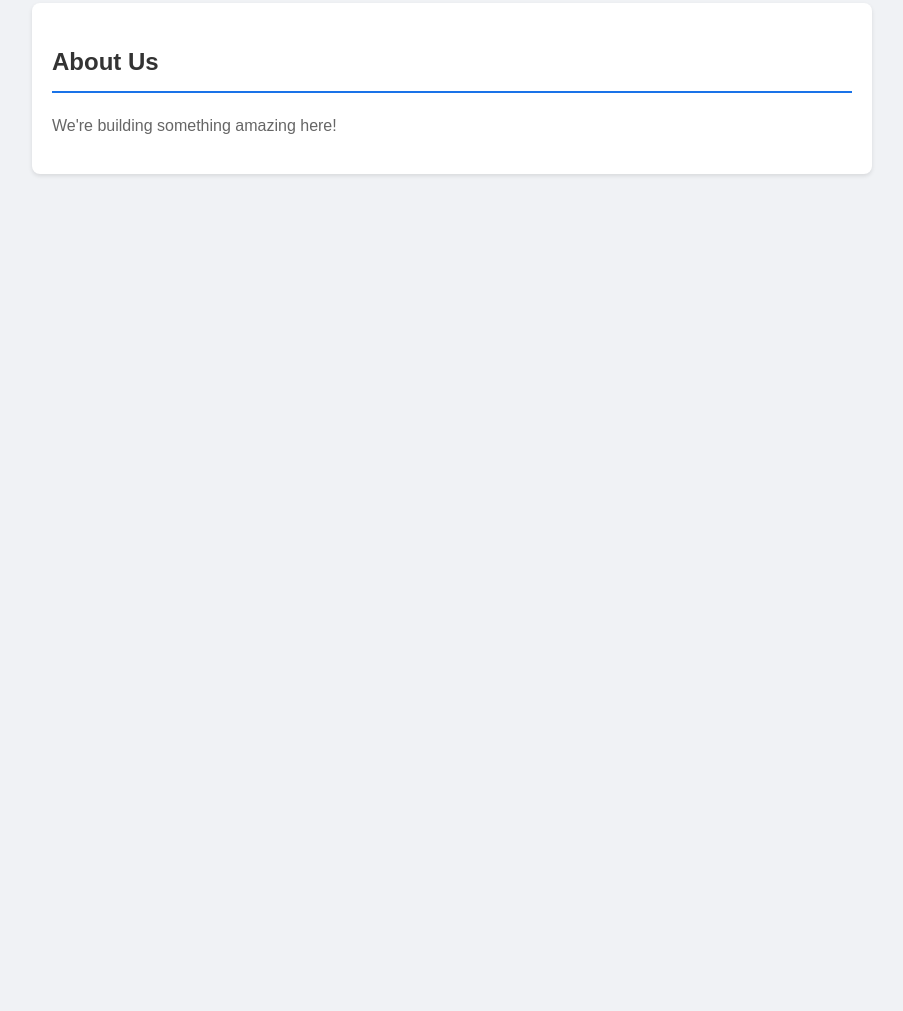
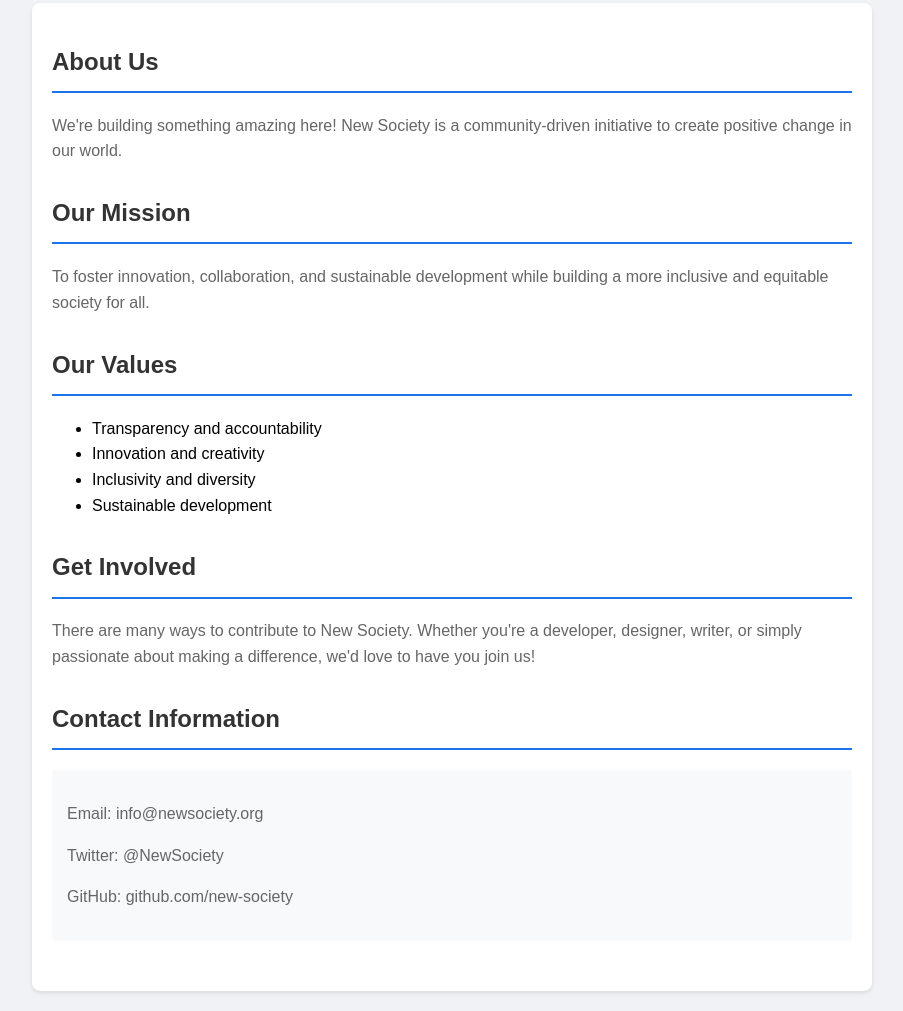
Before and after one commit to abstractcolormix/new-society-test, a plain HTML site: page index.html in a window 1280 px wide. Shown: the part 120-1131 px from the top of the page, without its empty margins (188-1091 px from the left). Before the commit the page ends 800 px from the top, so only its background shows below. Drawn offline with Linux system fonts and the light colour scheme.

Commit message:
Add more content sections as requested in issue #1

```diff
--- a/index.html
+++ b/index.html
@@ -33,13 +33,53 @@
         p {
             color: #666;
         }
+        .section {
+            margin-bottom: 30px;
+        }
+        .contact-info {
+            background-color: #f8f9fa;
+            padding: 15px;
+            border-radius: 4px;
+            margin-top: 20px;
+        }
     </style>
 </head>
 <body>
     <h1>Welcome to New Society</h1>
     <div class="content">
-        <h2>About Us</h2>
-        <p>We're building something amazing here!</p>
+        <div class="section">
+            <h2>About Us</h2>
+            <p>We're building something amazing here! New Society is a community-driven initiative to create positive change in our world.</p>
+        </div>
+
+        <div class="section">
+            <h2>Our Mission</h2>
+            <p>To foster innovation, collaboration, and sustainable development while building a more inclusive and equitable society for all.</p>
+        </div>
+
+        <div class="section">
+            <h2>Our Values</h2>
+            <ul>
+                <li>Transparency and accountability</li>
+                <li>Innovation and creativity</li>
+                <li>Inclusivity and diversity</li>
+                <li>Sustainable development</li>
+            </ul>
+        </div>
+
+        <div class="section">
+            <h2>Get Involved</h2>
+            <p>There are many ways to contribute to New Society. Whether you're a developer, designer, writer, or simply passionate about making a difference, we'd love to have you join us!</p>
+        </div>
+
+        <div class="section">
+            <h2>Contact Information</h2>
+            <div class="contact-info">
+                <p>Email: info@newsociety.org</p>
+                <p>Twitter: @NewSociety</p>
+                <p>GitHub: github.com/new-society</p>
+            </div>
+        </div>
     </div>
 </body>
 </html>
```
